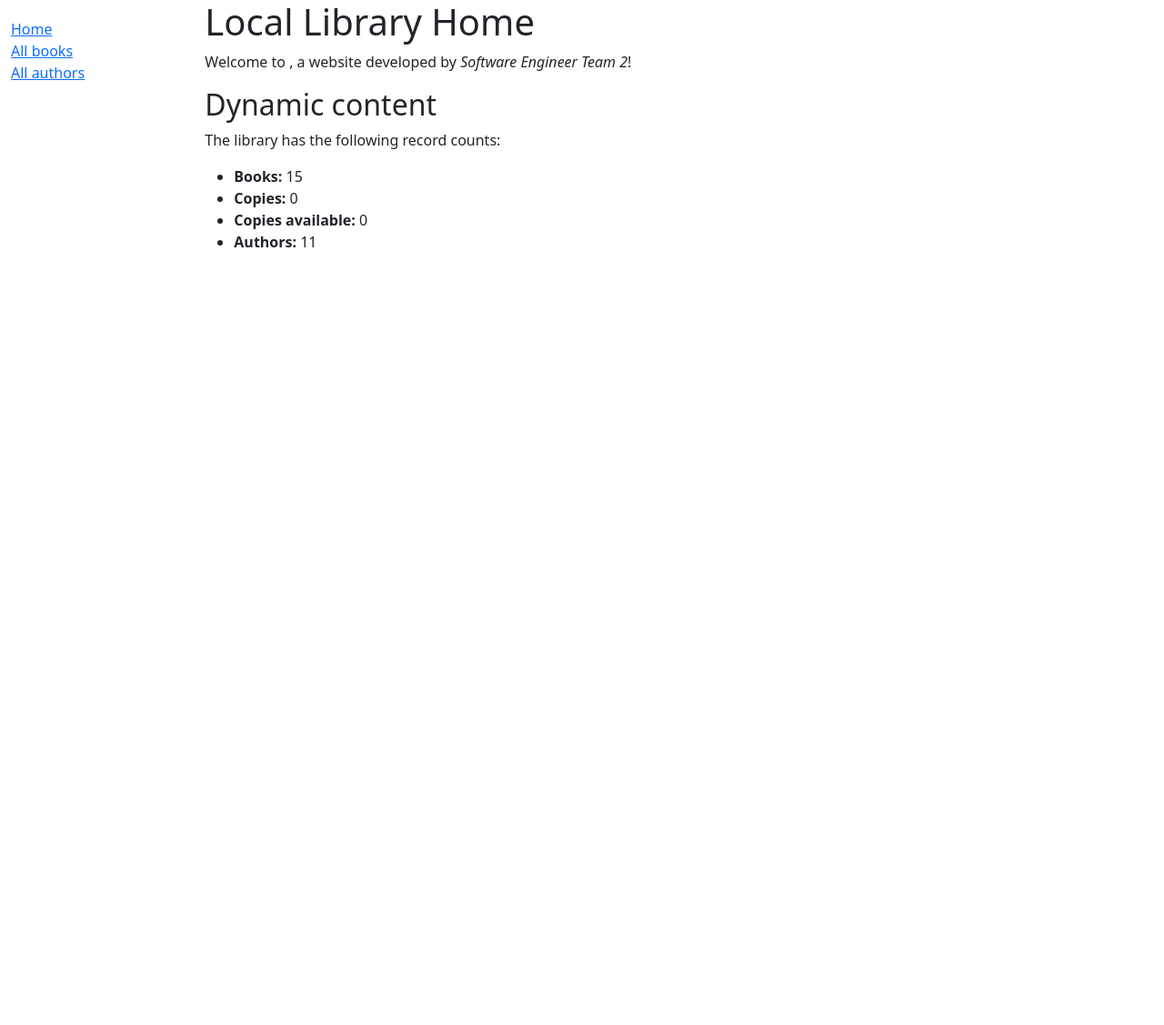
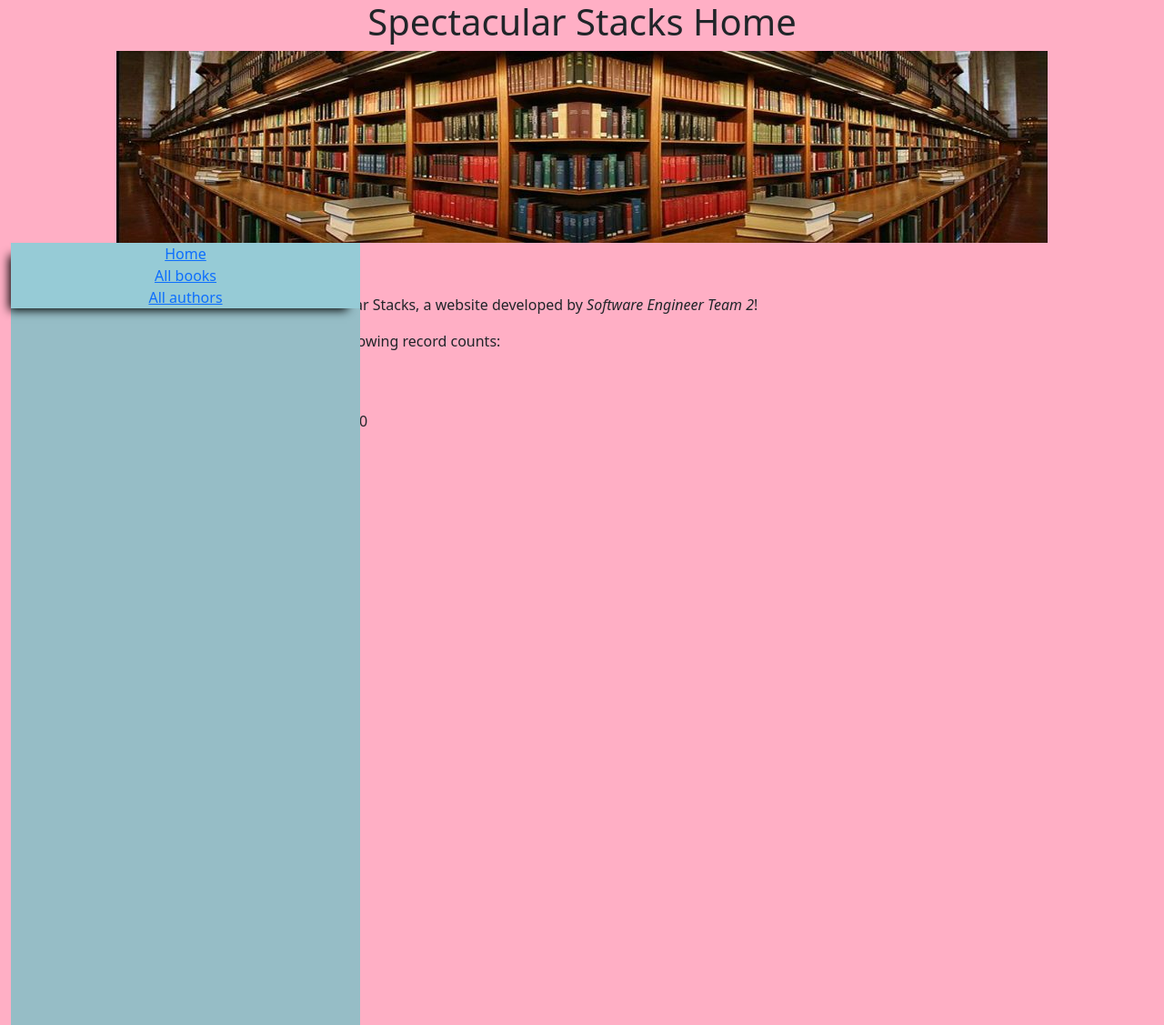
Before and after one commit to RKnybel/Library-Management-System-CSC-445, a Django app: page /catalog/ in a window 1280 px wide. Shown: the whole page at 91% size. Run offline with Django 4.2, Linux system fonts and the light colour scheme; data comes from the database, SQL or seed files in the repository; both versions use the stored data as it was after the commit; data that the repository does not hold is empty.

Commit message:
Some styling added

```diff
--- a/team2lms/catalog/static/css/styles.css
+++ b/team2lms/catalog/static/css/styles.css
@@ -3,3 +3,9 @@
   padding: 0;
   list-style: none;
 }
+#sidebar{
+	position: fixed;
+	width: 30%;
+	height: 100%;
+	background-color: #96BDC6;
+}
--- a/team2lms/catalog/templates/base_generic.html
+++ b/team2lms/catalog/templates/base_generic.html
@@ -7,18 +7,25 @@
   <link href="https://cdn.jsdelivr.net/npm/bootstrap@5.1.3/dist/css/bootstrap.min.css" rel="stylesheet" integrity="sha384-1BmE4kWBq78iYhFldvKuhfTAU6auU8tT94WrHftjDbrCEXSU1oBoqyl2QvZ6jIW3" crossorigin="anonymous">
   <!-- Add additional CSS in static file -->
   {% load static %}
-  <link rel="stylesheet" href="{% static 'css/styles.css' %}">
+  <link rel="stylesheet" type="text/css" href="{% static 'css/styles.css' %}">
 </head>
 <body>
+	<header>
+		  <h1 style="text-align: center;">Spectacular Stacks Home</h1>
+		 <img style="max-width: 100%; display: block; margin-left: auto; margin-right: auto;" src="{% static "catalog/libheader.png" %}" alt="My image"/>
+	</header>
   <div class="container-fluid">
+
     <div class="row">
       <div class="col-sm-2">
       {% block sidebar %}
-        <ul class="sidebar-nav">
+		<div id= "sidebar">
+        <ul class="sidebar-nav" style="background-color: #96CBD6; margin-top:0px; text-align: center; box-shadow: -8px 8px 10px -6px #000000">
           <li><a href="{% url 'index' %}">Home</a></li>
 		  <li><a href="{% url 'books' %}">All books</a></li>
           <li><a href="">All authors</a></li>
         </ul>
+		</div>
      {% endblock %}
       </div>
       <div class="col-sm-10 ">{% block content %}{% endblock %}</div>
--- a/team2lms/catalog/templates/catalog/book_detail.html
+++ b/team2lms/catalog/templates/catalog/book_detail.html
@@ -3,12 +3,13 @@
 {% block content %}
   <h1>Title: {{ book.title }}</h1>
 
+<nav>
   <p><strong>Author:</strong> <a href="">{{ book.author }}</a></p> <!-- author detail link not yet defined -->
   <p><strong>Summary:</strong> {{ book.summary }}</p>
   <p><strong>ISBN:</strong> {{ book.isbn }}</p>
-  <p><strong>Language:</strong> {{ book.language }}</p>
+  <p><strong>Language: </strong> English {{ book.language }}</p>
   <p><strong>Genre:</strong> {{ book.genre.all|join:", " }}</p>
-
+</nav>
   <div style="margin-left:20px;margin-top:20px">
     <h4>Copies</h4>
 
--- a/team2lms/catalog/templates/index.html
+++ b/team2lms/catalog/templates/index.html
@@ -1,14 +1,22 @@
 {% extends "base_generic.html" %}
 
 {% block content %}
-  <h1>Local Library Home</h1>
-  <p>Welcome to , a website developed by <em>Software Engineer Team 2</em>!</p>
-  <h2>Dynamic content</h2>
+{% load static %}
+
+<body style="background-color:#FFAFC5;">
+  <h1>Home</h1>
+
+
+
+ <p>Welcome to Spectacular Stacks, a website developed by <em>Software Engineer Team 2</em>!</p>
   <p>The library has the following record counts:</p>
-  <ul>
-    <li><strong>Books:</strong> {{ num_books }}</li>
+     <nav>
+       <ul>
+    <li> <strong>Books:</strong> {{ num_books }}</li>
     <li><strong>Copies:</strong> {{ num_instances }}</li>
     <li><strong>Copies available:</strong> {{ num_instances_available }}</li>
     <li><strong>Authors:</strong> {{ num_authors }}</li>
-  </ul>
+	</ul>
+  </nav>
+  </body>
 {% endblock %}
```
Also changed, not shown: team2lms/catalog/static/catalog/libheader.png (added), team2lms/catalog/templates/catalog/Library-Header.jpg (added), team2lms/db.sqlite3.
